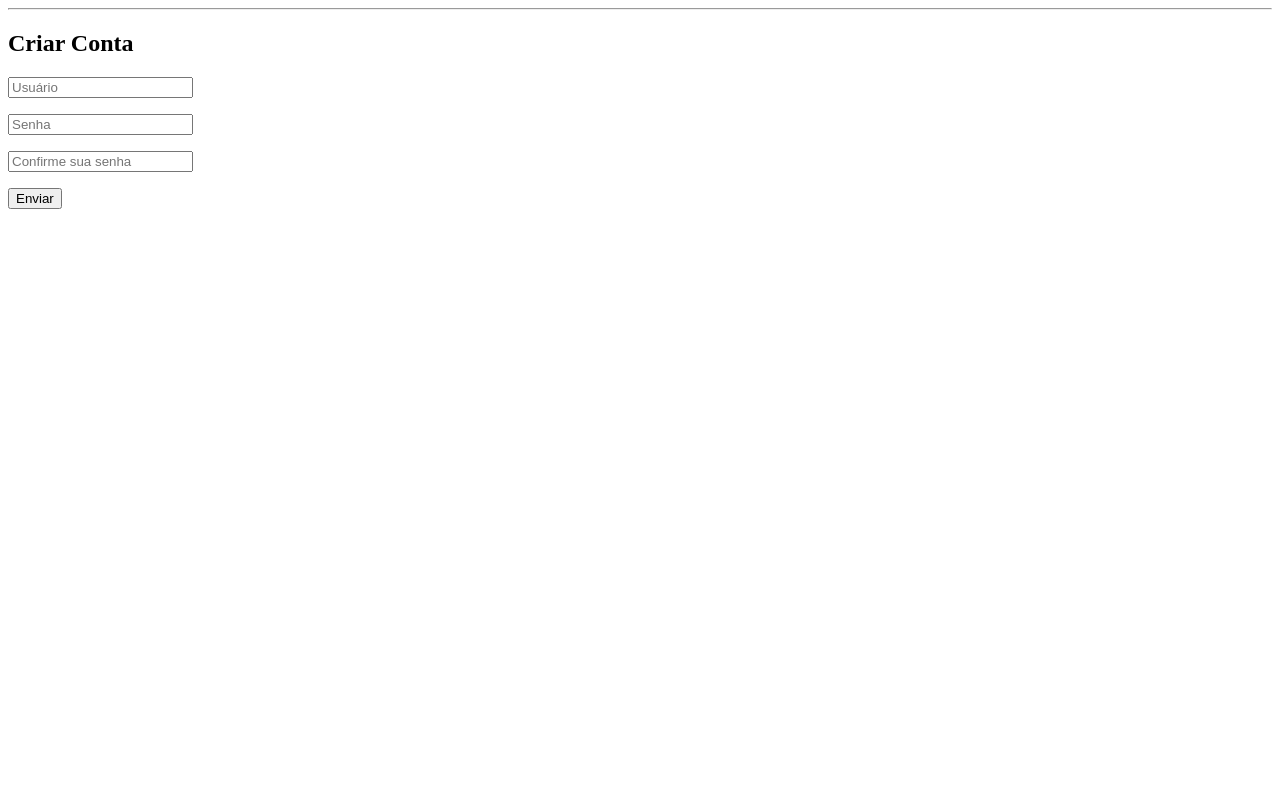
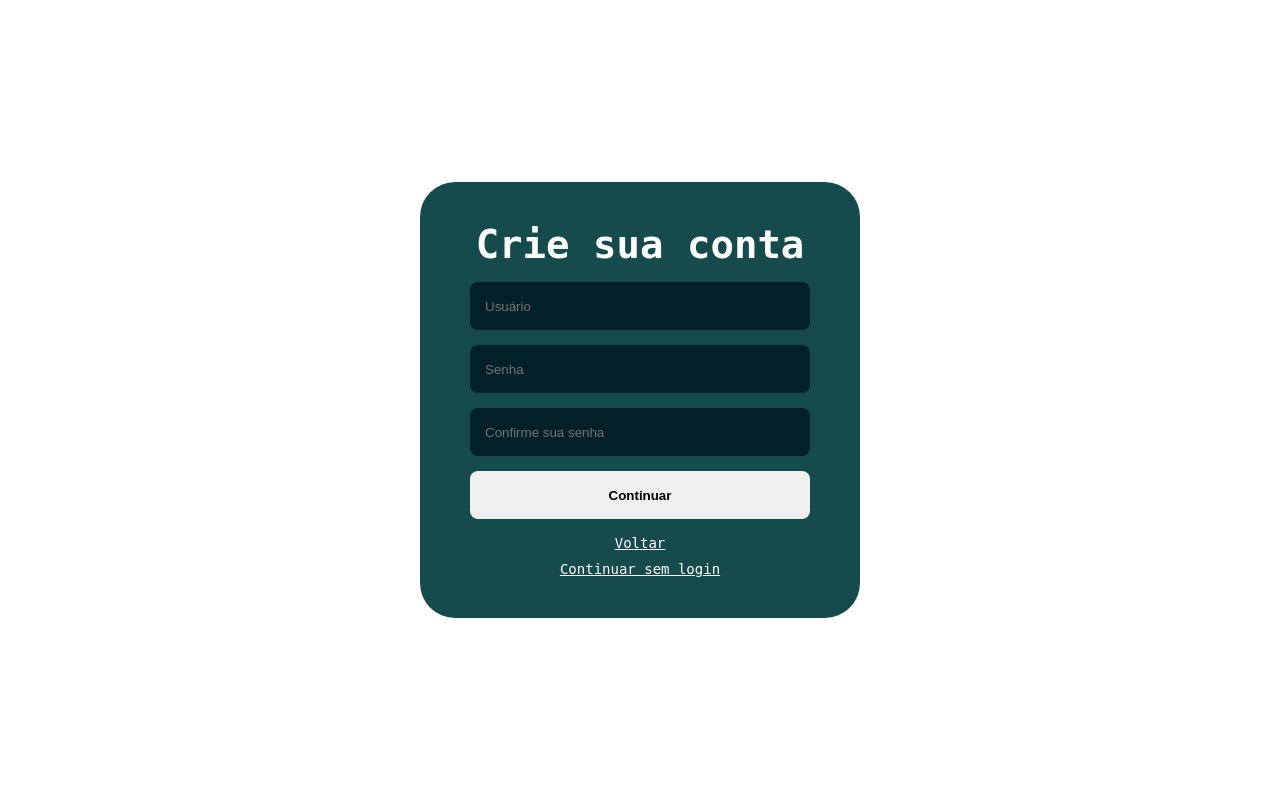
Before and after one commit to guicalistrato/ds-grupo-6, a Flask app: page /criar-conta in a window 1280 px wide. Run offline with Flask 3, Linux system fonts and the light colour scheme.

Commit message:
feature: estilização da pagina de criar conta; fix: botão de ir para a pagina de criar conta  e de voltar da pagina de criar conta tá funcionando

```diff
--- /dev/null
+++ b/static/css/criar_conta.css
@@ -0,0 +1,79 @@
+body, html {
+    margin: 0;
+    padding: 0;
+    overflow: hidden;
+    display: flex;
+    justify-content: center;
+    align-items: center;
+    height: 100vh; /* 100% da altura do viewport */
+    width: 100%;
+}
+
+#bloco-central{
+    display: flex;
+    flex-direction: column;
+    width: 400px;
+    align-items: center;
+    background-color: #164B4D;
+    color: #fff;
+    font-family: Arial, Helvetica, sans-serif;
+    padding: 40px 20px;
+    border-radius: 35px;
+    gap: 15px;
+}
+
+#titulo{
+    font-size: 39px;
+    display: flex;
+    flex-direction: column;
+    align-items: center;
+    font-family: monospace;
+    font-weight: bold;
+}
+
+#usuario, #senha, #senha_confirma, #botao-criar-conta{
+    font-family: Arial, Helvetica, sans-serif;
+    border-radius: 8px;
+    border: none;
+    min-height: 48px;
+    min-width: 322px;
+    width: 85%;
+    padding: 0 15px;
+    box-sizing: border-box; /* o padding não estoura a largura */
+}
+
+#usuario, #senha, #senha_confirma{
+    background-color: #022028;
+    color: #164B4D;
+}
+
+#botao-criar-conta{
+    font-weight: bold;
+    transition: color 0.3s;
+}
+
+#botao-criar-conta:hover {
+    background-color: #d1d1d1;
+}
+
+#botoes-extras{
+    display: flex;
+    flex-direction: column;
+    align-items: center;
+    gap: 8px;
+}
+
+#botao-voltar, #cont-sem-login{
+    font-family: monospace;
+    background-color: transparent;
+    border: none;
+    text-decoration: underline;
+    color: #fff;
+    cursor: pointer;
+    font-size: 14px;
+    transition: color 0.2s;
+}
+
+#botao-voltar:hover, #cont-sem-login:hover {
+    color: #7c7c7c;
+}
--- /dev/null
+++ b/static/js/criar_conta.js
@@ -0,0 +1,21 @@
+function criacao_conta() {
+    const usuario = document.getElementById('usuario').value;
+    const senha = document.getElementById('senha').value;
+    const senha_confirma = document.getElementById('senha_confirma').value;
+
+    fetch('/criar-conta', {
+        method: 'POST',
+        headers: {
+            'Content-Type': 'application/json',
+        },
+        body: JSON.stringify({ usuario: usuario, senha: senha, senha_confirma: senha_confirma }),
+    })
+    .then(response => response.json())
+        .then(data => {
+            if (data.redirect) {
+                window.location.href = data.redirect; // AQUI acontece o redirecionamento real
+            } else {
+                alert(data.erro);
+            }
+        });
+}
--- a/templates/criar_conta.html
+++ b/templates/criar_conta.html
@@ -2,41 +2,24 @@
 <html lang="pt-br">
 <head>
     <title>Criar Conta</title>
+    <link rel="stylesheet" href="{{url_for('static', filename='css/criar_conta.css')}}">
 </head>
 <body>
-    <hr>
-
-    <h2>Criar Conta</h2>
-    <div>
+    <div id="bloco-central">
+        <span id="titulo">Crie sua conta</span>
         <input type="text" id="usuario" placeholder="Usuário">
-        <p><input type="password" id="senha" placeholder="Senha"></p>
-        <p><input type="password" id="senha_confirma" placeholder="Confirme sua senha"></p>
-        <button type="button" onclick="criacao_conta()">Enviar</button>
+        <input type="password" id="senha" placeholder="Senha">
+        <input type="password" id="senha_confirma" placeholder="Confirme sua senha">
+        <button type="button" onclick="criacao_conta()" id="botao-criar-conta">Continuar</button>
+        <div id="botoes-extras">
+            <a href="/login">
+                <button id="botao-voltar" type="button">Voltar</button>
+            </a>
+            <button id="cont-sem-login" type="button">Continuar sem login</button>
+        </div>
     </div>
 
-    <script>
-        function criacao_conta() {
-            const usuario = document.getElementById('usuario').value;
-            const senha = document.getElementById('senha').value;
-            const senha_confirma = document.getElementById('senha_confirma').value;
-
-            fetch('/criar-conta', {
-                method: 'POST',
-                headers: {
-                    'Content-Type': 'application/json',
-                },
-                body: JSON.stringify({ usuario: usuario, senha: senha, senha_confirma: senha_confirma }),
-            })
-            .then(response => response.json())
-                .then(data => {
-                    if (data.redirect) {
-                        window.location.href = data.redirect; // AQUI acontece o redirecionamento real
-                    } else {
-                        alert(data.erro);
-                    }
-             });
-        }
-    </script>
+    <script src="{{url_for('static', filename='js/criar_conta.js')}}"></script>
 
 </body>
 </html>
--- a/templates/login.html
+++ b/templates/login.html
@@ -19,8 +19,10 @@
         </div>
 
         <div id="botoes-extras">
-            <button id="botao-criar-conta" type="button" onclick="criar_conta()">Crie uma conta</button>
-            <button id="cont-sem-login"  type="button">Continuar sem login</button>
+            <a href="/criar-conta">
+                <button id="botao-criar-conta" type="button">Crie uma conta</button>
+            </a>
+            <button id="cont-sem-login" type="button">Continuar sem login</button>
         </div>
 
     </div>
```
